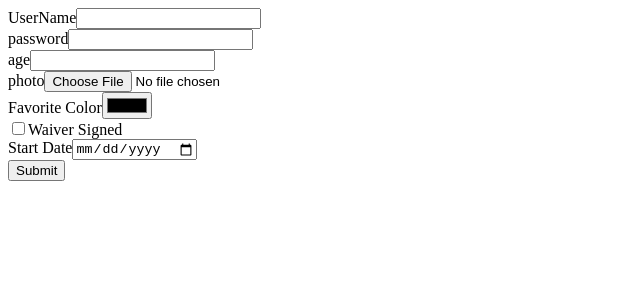
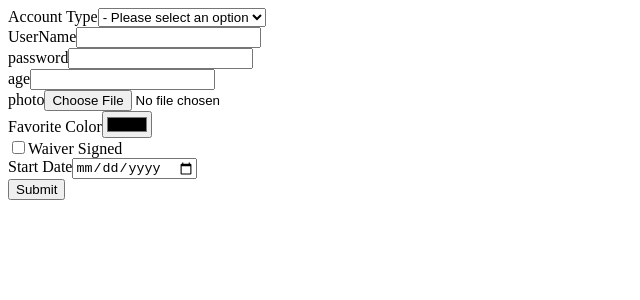
Before and after one commit to homayunmmdy/Epic-React, a React (Vite) app: page / in a window 1280 px wide. Shown: the top 300 px of the page, without its empty margins (0-640 px from the left). Built offline with nearby package versions, Linux system fonts and the light colour scheme.

Commit message:
select in form

```diff
--- a/src/App.tsx
+++ b/src/App.tsx
@@ -4,6 +4,15 @@ const App = () => {
   }
   return (
     <form action={logFormData}>
+      <label htmlFor="type">Account Type</label>
+
+      <select id="type">
+        <option value="">- Please select an option</option>
+        <option value="admin">Admin</option>
+        <option value="teacher">Teacher</option>
+        <option value="parent">Parent</option>
+        <option value="student">Student</option>
+      </select>
       <div>
         <label htmlFor="username">UserName</label>
         <input id="username" name="username" type="text" />
```
